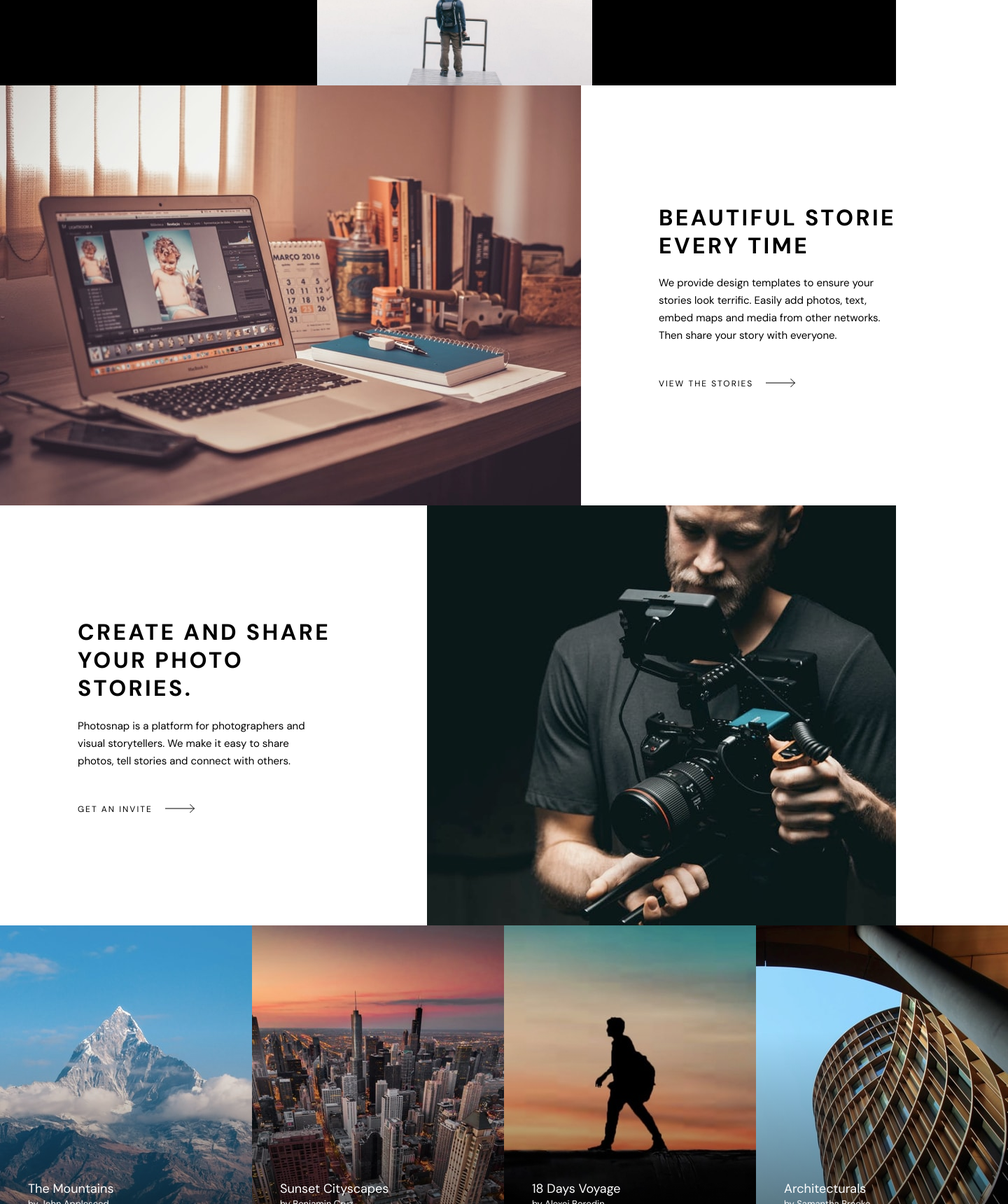
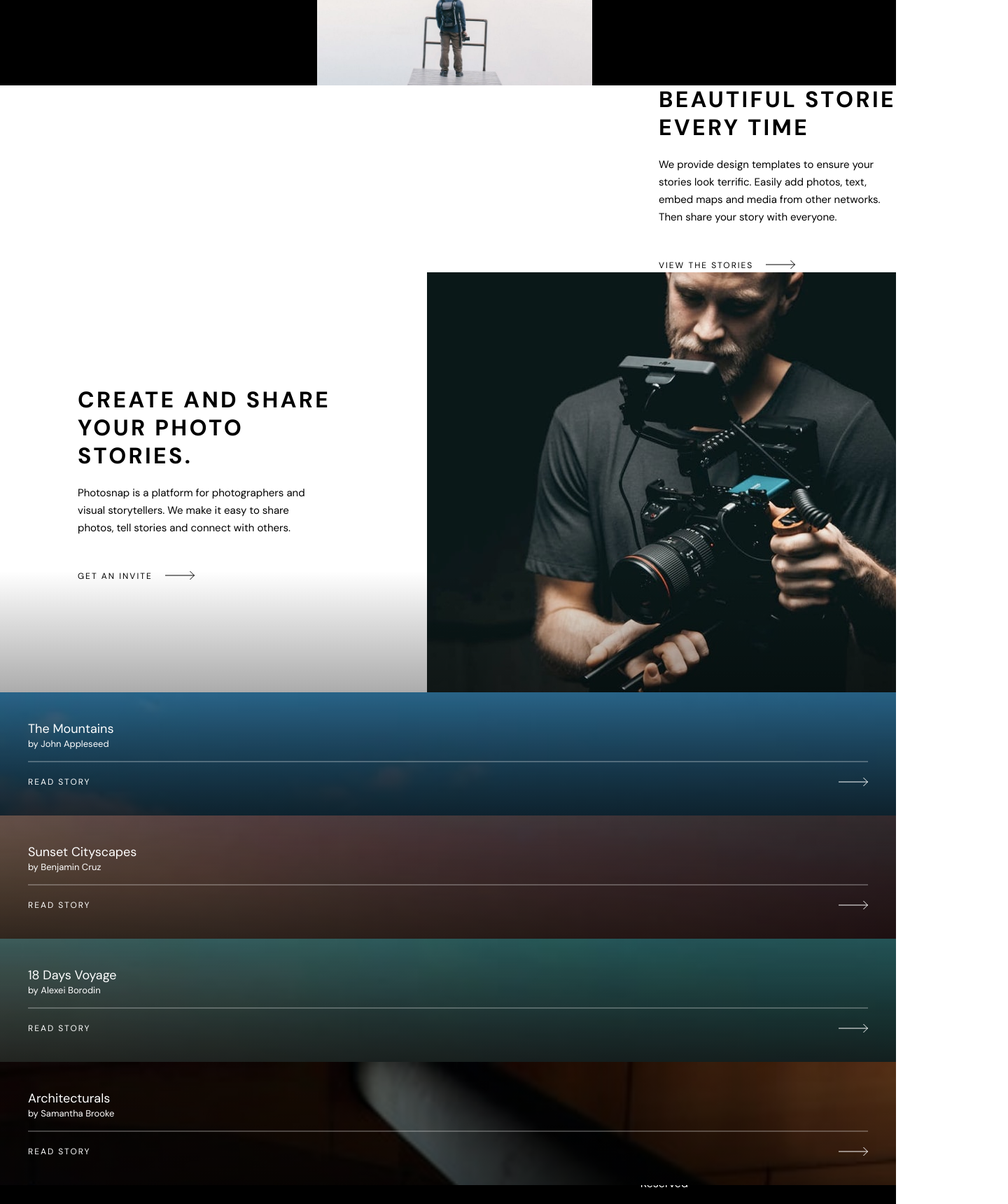
Before and after one commit to MrNicholson85/photosnap, a Vue app: page / in a window 1280 px wide. Shown: the part 600-2320 px from the top of the page at 70% size, 1440 px wide, since content can reach past the window. Built offline with nearby package versions, Linux system fonts and the light colour scheme.

Commit message:
wip: replacing inline images with background images

```diff
--- a/src/components/ContentImage.vue
+++ b/src/components/ContentImage.vue
@@ -12,8 +12,7 @@
                 <slot class="ContentImage__link" name="link">Module Link</slot>
             </div>
             <div v-if="theme === imgLeft" class="ContentImage__right">
-                <slot name="image">
-                   <img :src="createImage" />
+                <slot name="image" :style="{ backgroundImage: `url(${createImage})` }">
                 </slot>
             </div>
         </div>
--- a/src/components/Hero.vue
+++ b/src/components/Hero.vue
@@ -68,7 +68,7 @@
 
             img {
                 object-fit: cover;
-            width : 100%;
+                width : 100%;
             }
         }
 
--- a/src/components/Stories.vue
+++ b/src/components/Stories.vue
@@ -32,10 +32,14 @@ export default {
 
     .stories {
         display: grid;
-        grid-template-columns: repeat(5, 25%);
+        grid-template-columns: 100%;
         height: 500px;
-        width: 1440px;
         margin: 0 auto;
+
+        @media(min-width: $desktop) {
+            grid-template-columns: repeat(5, 25%);
+            width: $desktop;
+        }
 
 
         &__item {
--- a/src/views/Home.vue
+++ b/src/views/Home.vue
@@ -26,7 +26,7 @@
         <a href="#">VIEW THE STORIES <span><img :src="arrowBlack"/></span></a>
       </template>
       <template #image>
-        <img :src="storyImage1" />
+        <div :style="{ backgroundImage: `url(${storyImage1})` }"></div>
       </template>
     </ContentImage>
 
```
